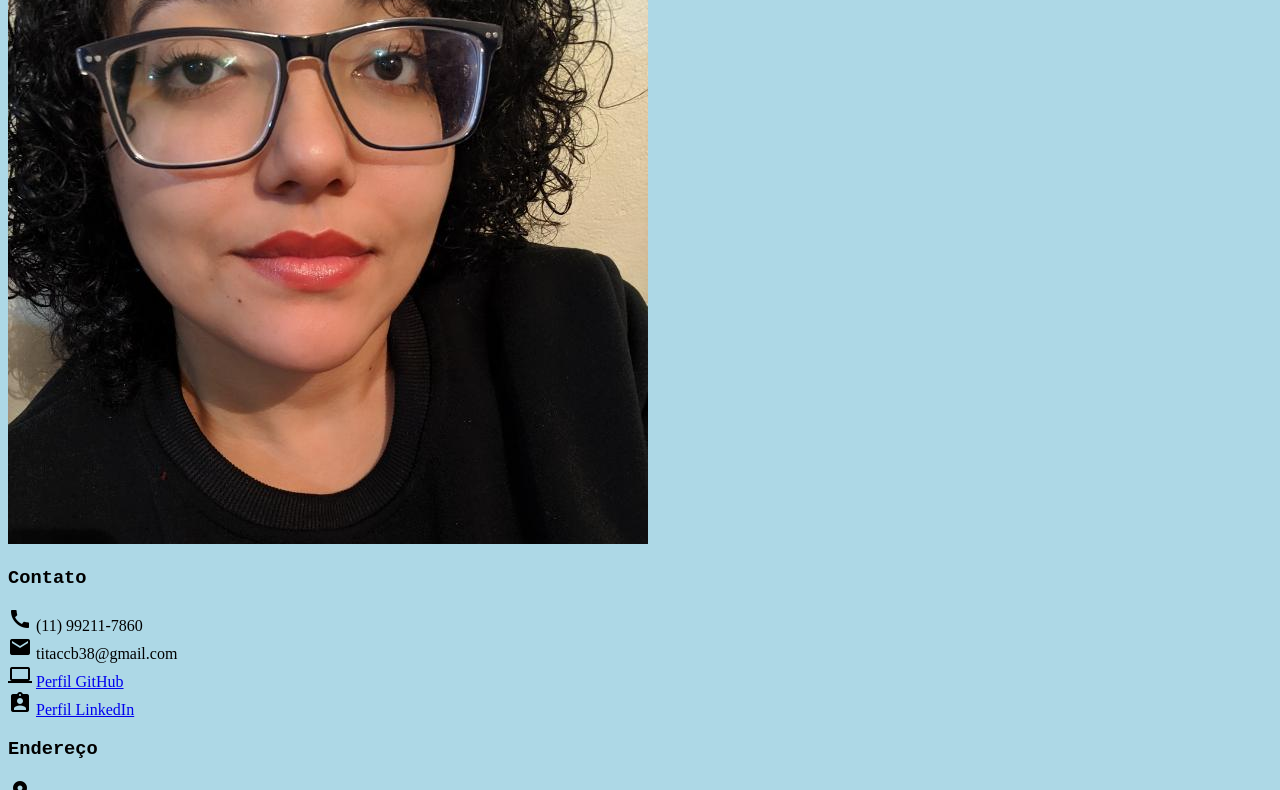
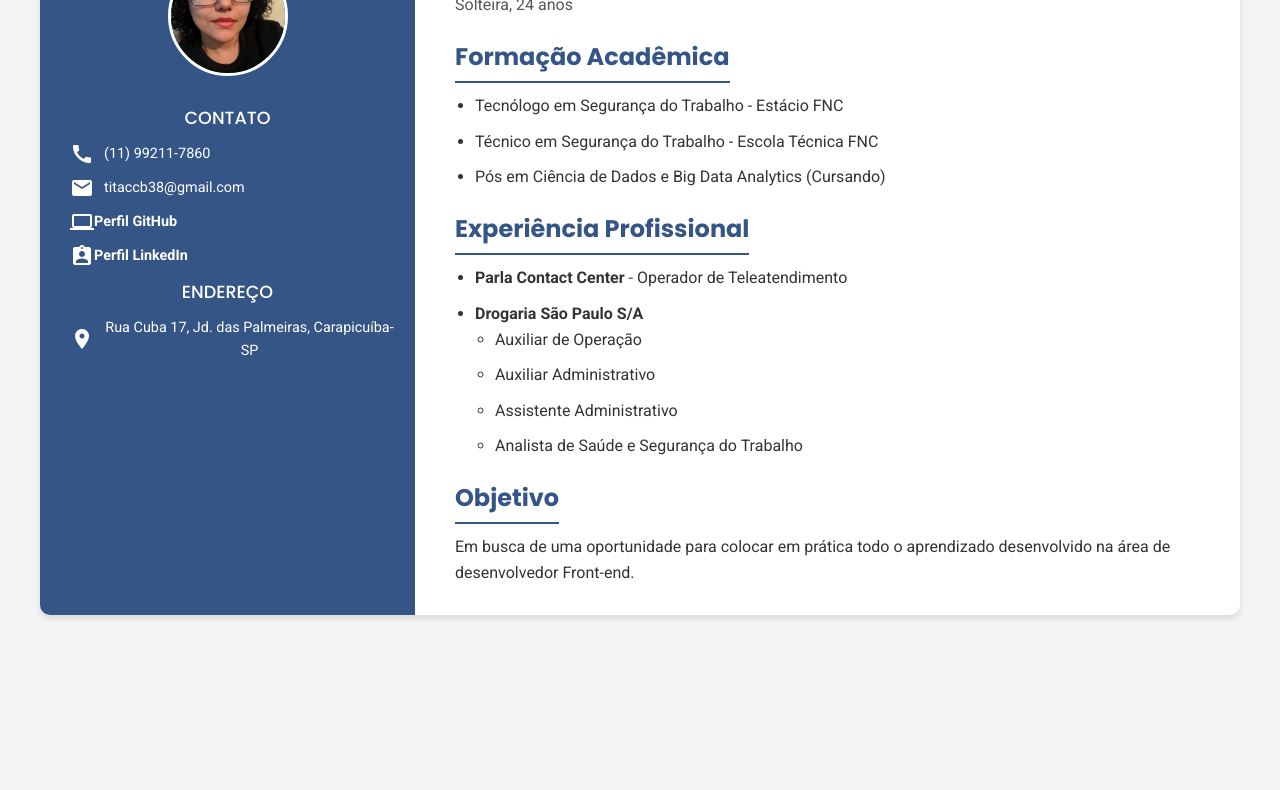
Before and after one commit to ThaCruLim/ThaCruLim.github.io, a plain HTML site: page curriculo.html in a window 1280 px wide. Shown: the part 104-894 px from the top of the page. After the commit the page ends 800 px from the top, so only its background shows below. Drawn offline with Linux system fonts and the light colour scheme.

Commit message:
Update curriculo.css

```diff
--- a/curriculo.css
+++ b/curriculo.css
@@ -1,114 +1,122 @@
-body {
-    background-color: lightblue;
+/* Reset básico */
+* {
+    margin: 0;
+    padding: 0;
+    box-sizing: border-box;
 }
 
-h3{
-    font-family: Adale Mono, monospace;
+body {
+    font-family: 'Roboto', sans-serif;
+    background-color: #f4f4f4;
+    color: #333;
+    line-height: 1.6;
 }
 
-.Principal{
-background-color: white;
-margin: 0 200px 0 200px;
-height: auto;
-display: grid;
-grid-template-columns: 1fr 60%;
+/* Layout geral */
+.container {
+    display: flex;
+    flex-wrap: wrap;
+    max-width: 1200px;
+    margin: 20px auto;
+    background: white;
+    box-shadow: 0 4px 6px rgba(0, 0, 0, 0.1);
+    border-radius: 10px;
+    overflow: hidden;
 }
 
-.lado_esquerdo{
-    background-color: #355586;
-    border: 2px solid white;
+.sidebar {
+    background: #355586;
+    color: white;
+    flex: 1 1 300px;
+    padding: 20px;
+    text-align: center;
 }
 
-.lado_direito {
-    border: 2px solid #355586;
+.foto-perfil {
+    width: 120px;
+    height: 120px;
+    border-radius: 50%;
+    margin: 20px auto;
+    border: 3px solid white;
 }
 
-
-.foto_perfil{
-    margin: 50px -10px 50px 110px;
-    border-radius: 50%;
-    justify-content: center;
-    border: 1px solid white;
+h3 {
+    font-family: 'Poppins', sans-serif;
+    margin-bottom: 10px;
+    text-transform: uppercase;
+    font-weight: 500;
+    font-size: 1.1rem;
 }
 
-.titulo_contato{
-    color: white;
-    text-align: center;
-    text-transform: uppercase;
+.info {
+    display: flex;
+    align-items: center;
+    margin-bottom: 10px;
+    font-size: 0.9rem;
 }
 
-.material-icons.icone_branco{
-    color: white;
+.info span {
+    margin-left: 10px;
 }
 
-.bloco_informação{
-display: flex;
-flex-direction: row;
-margin-left: 35px;
-margin-bottom: 16px;
-width: 100%;
-align-items: center;
+.info a {
+    color: white;
+    text-decoration: none;
+    font-weight: bold;
 }
 
-.descrição{
-    font-size: 16px;
-    color: white;
-    font-weight: 600;
-    font-family: adele mono, monospace;
-    margin-left: 16px;
+.conteudo {
+    flex: 3 1 600px;
+    padding: 20px 40px;
 }
 
-.name{
-    font-size: 40px;
-    color: black;
-    font-weight: 600;
-    font-family: 'Times New Roman', Times, serif;
-    margin-left: 16px;
-    text-decoration: underline;
+header h1 {
+    font-family: 'Poppins', sans-serif;
+    font-size: 2rem;
+    margin-bottom: 5px;
 }
 
-.name2{
-    font-size: 25px;
-    color: black;
-    font-weight: 200;
-    font-family: 'Times New Roman', Times, serif;
-    margin-left: 20px;
+header p {
+    font-size: 1rem;
+    color: #555;
+    margin-bottom: 20px;
 }
 
-.line{
+h2 {
+    font-family: 'Poppins', sans-serif;
+    font-size: 1.5rem;
+    margin-bottom: 10px;
+    border-bottom: 2px solid #355586;
+    display: inline-block;
+    padding-bottom: 5px;
     color: #355586;
-    border: 2px solid;
 }
 
-.linkedin{
-    color: white;
+ul {
+    margin-left: 20px;
+    margin-bottom: 20px;
 }
 
-.sub{
-    margin-left: 20px;
+ul li {
+    margin-bottom: 10px;
 }
 
-.escolaridade{
-    font-size: 17px;
-    color: black;
-    font-weight: 300;
-    font-family: 'Times New Roman', Times, serif;
-    margin-left: 18px;
+p {
+    margin-bottom: 10px;
 }
 
-.profissional{
-    font-size: 17px;
-    color: black;
-    font-weight: 300;
-    font-family: 'Times New Roman', Times, serif;
-    margin-left: 18px;
+/* Responsividade */
+@media (max-width: 768px) {
+    .container {
+        flex-direction: column;
+    }
+
+    .sidebar {
+        text-align: left;
+        padding: 20px;
+    }
+
+    .conteudo {
+        padding: 20px;
+    }
 }
-
-.sub2{
-    font-size: 20px;
-    color: black;
-    font-weight: 600;
-    font-family: 'Times New Roman', Times, serif;
-    margin-left: 10px;
-    text-decoration: underline;
-}
```
